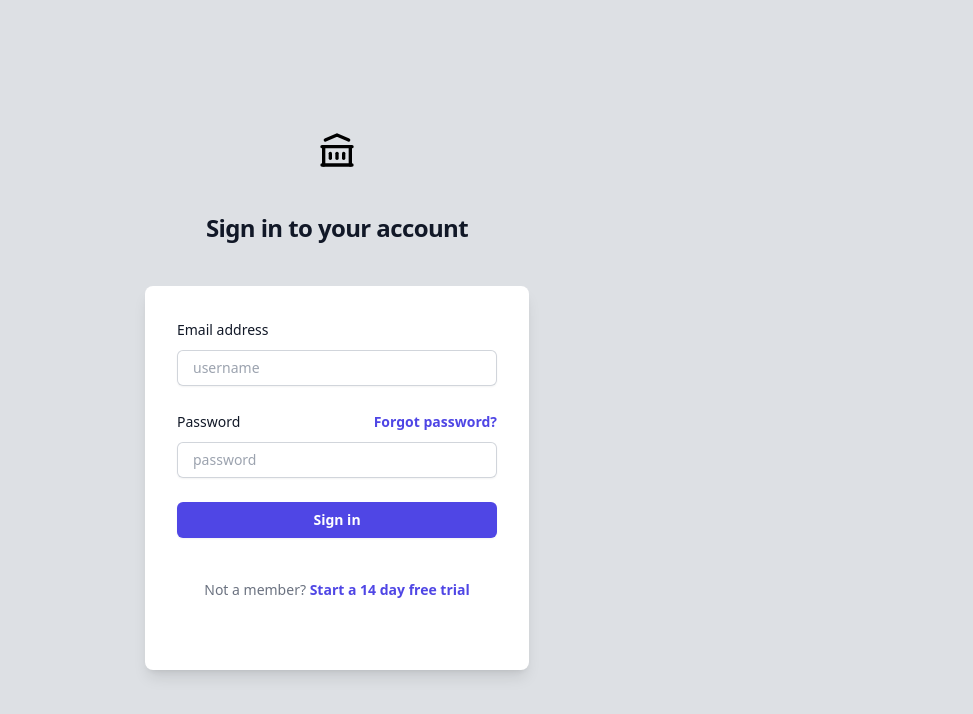
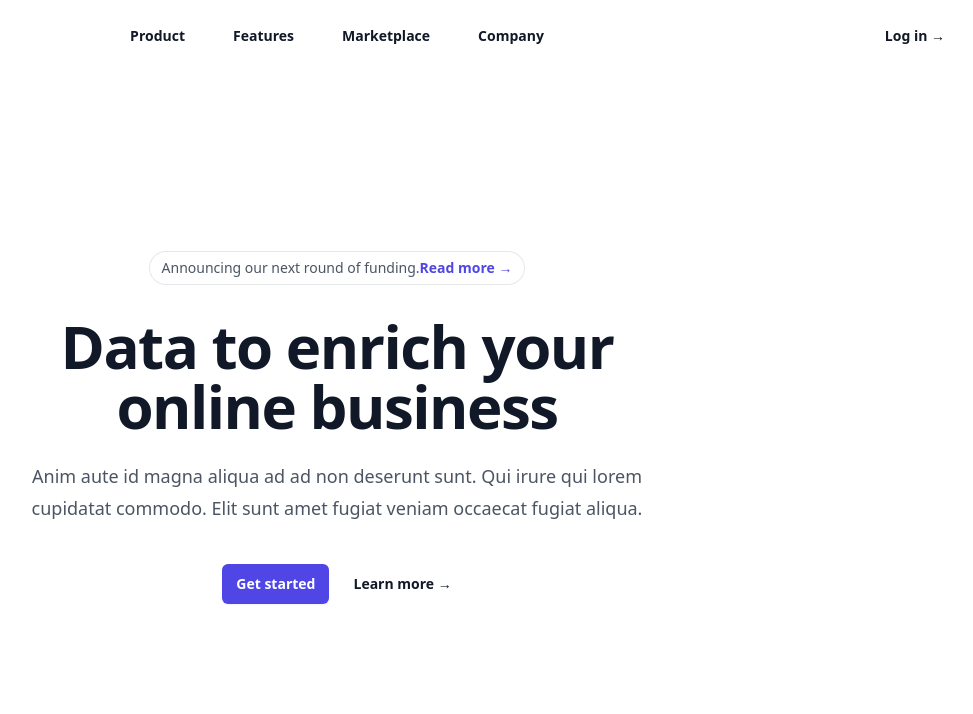
Before and after one commit to EmilianoCabral/React-Wallet, a React (Vite) app: page /Home in a window 1280 px wide. Shown: the top 714 px of the page, without its empty margins (303-1276 px from the left). Built offline with nearby package versions, Linux system fonts and the light colour scheme.

Commit message:
agregando rutas

```diff
--- a/package.json
+++ b/package.json
@@ -12,6 +12,7 @@
   "dependencies": {
     "@headlessui/react": "^1.7.18",
     "@heroicons/react": "^2.1.1",
+    "@types/react-router-dom": "^5.3.3",
     "axios": "^1.6.8",
     "react": "^18.2.0",
     "react-dom": "^18.2.0",
--- a/src/App.tsx
+++ b/src/App.tsx
@@ -1,15 +1,23 @@
-
-import { LogIn } from './Components/LogIn'
+import { Home } from './pages/Home'
+import { LogIn } from './pages/LogIn'
 
 import './index.css'
+import { BrowserRouter, Route, Routes } from 'react-router-dom'
+
 
 
 
 function App() {
   return (
-    <>
-    < LogIn />
-    </>
+    <div>
+      <BrowserRouter>
+      <Routes>
+        <Route path='/' element={<LogIn/>} />
+        <Route path='' element={<>not fount</>} />
+        <Route path='/Home' element={<Home />} />
+      </Routes>
+      </BrowserRouter>
+    </div>
   )
 }
 
--- a/src/main.tsx
+++ b/src/main.tsx
@@ -2,13 +2,12 @@
 import ReactDOM from 'react-dom/client'
 import App from './App.tsx'
 import { Axiosinterceptors } from './Axiosinterceptors/Axios.interceptors.tsx'
-import { BrowserRouter, Router } from 'react-router-dom';
 
 Axiosinterceptors();
 
 
 ReactDOM.createRoot(document.getElementById('root')!).render(
-  <BrowserRouter>
+  <>
     <App />
-  </BrowserRouter>
+  </>
 )
--- a/src/Components/LogIn.tsx
+++ b/src/pages/LogIn.tsx
@@ -1,41 +1,5 @@
-import axios from "axios";
-import { useState } from "react"
-import  {useNavigate} from "react-router-dom"
-
 
 export const LogIn = () => {
-    const [username, setUsername] = useState ("");
-    const [password, setPassword] = useState ("");
-    const [error, setError] = useState('');
-    const [isLoading, setIsLoading] = useState(false);
-    const navigate = useNavigate()
-
-    const handleSubmit =  async (e) => {
-        e.preventDefault();
-        if (!username || !password) {
-            setError('por favor, completa todos los campos.');
-            return;
-        }
-        setIsLoading(true);
-        try {
-            const response = await axios.post<{ token: string }>('http://wallet-main.eba-ccwdurgr.us-east-1.elasticbeanstalk.com/auth/login', {
-                username,
-                password
-            });
-            console.log('respuestas del servidor', response.data);
-
-            const userData = {
-                username,
-                token: response.data.token
-            };
-            localStorage.setItem('userData', JSON.stringify(userData));
-            navigate('/')
-        } catch (error) {
-            console.error('Error al iniciar sesión:', error.response.data);
-            setError('Credenciales incorrectas. Por favor, intenta de nuevo.');
-        }
-        setIsLoading(false);
-    };
     return (
         <div className="flex min-h-full flex-1 flex-col justify-center px-6 py-12 lg:px-8">
             <div className="sm:mx-auto sm:w-full sm:max-w-sm">
@@ -49,7 +13,7 @@
                 </h2>
             </div>
             <div className="mt-10 max-w-96 h-96 sm:mx-auto sm:w-full sm:max-w-sm bg-white px-8 py-8 shadow-lg rounded-lg">
-                <form onSubmit={handleSubmit} className="space-y-6" action="#" method="POST">
+                <form  className="space-y-6" action="#" method="POST">
                     <div>
                         <label htmlFor="email" className=" block text-sm font-medium leading-6 text-gray-900">
                             Email address
@@ -57,8 +21,6 @@
                         <div className="mt-2">
                             <input
                                 placeholder="username"
-                                onChange={(e) => setUsername(e.target.value)}
-                                value={username}
                                 id="email"
                                 name="username"
                                 type="email"
@@ -85,8 +47,6 @@
                         <div className="mt-2">
                             <input
                             placeholder="password"
-                            onChange={(e) => setPassword (e.target.value)}
-                            value={password}
                                 id="password"
                                 name="password"
                                 type="password"
@@ -98,12 +58,11 @@
                     </div>
                     <div>
                         <button
-                            disabled={isLoading}
                             type="submit"
                             className="flex w-full justify-center rounded-md
                             bg-indigo-600 px-3 py-1.5 text-sm font-semibold leading-6 text-white shadow-sm hover:bg-indigo-500 focus-visible:outline focus-visible:outline-2 focus-visible:outline-offset-2 focus-visible:outline-indigo-600"
                         >
-                            {isLoading ? 'Cargando...' : 'Sign in'}
+                            Sign in
                         </button>
                     </div>
                 </form>
```
Also changed, not shown: src/pages/Home.tsx (renamed from src/Components/Home.tsx), 1 other file (tests, documents, lock files or other folders).
